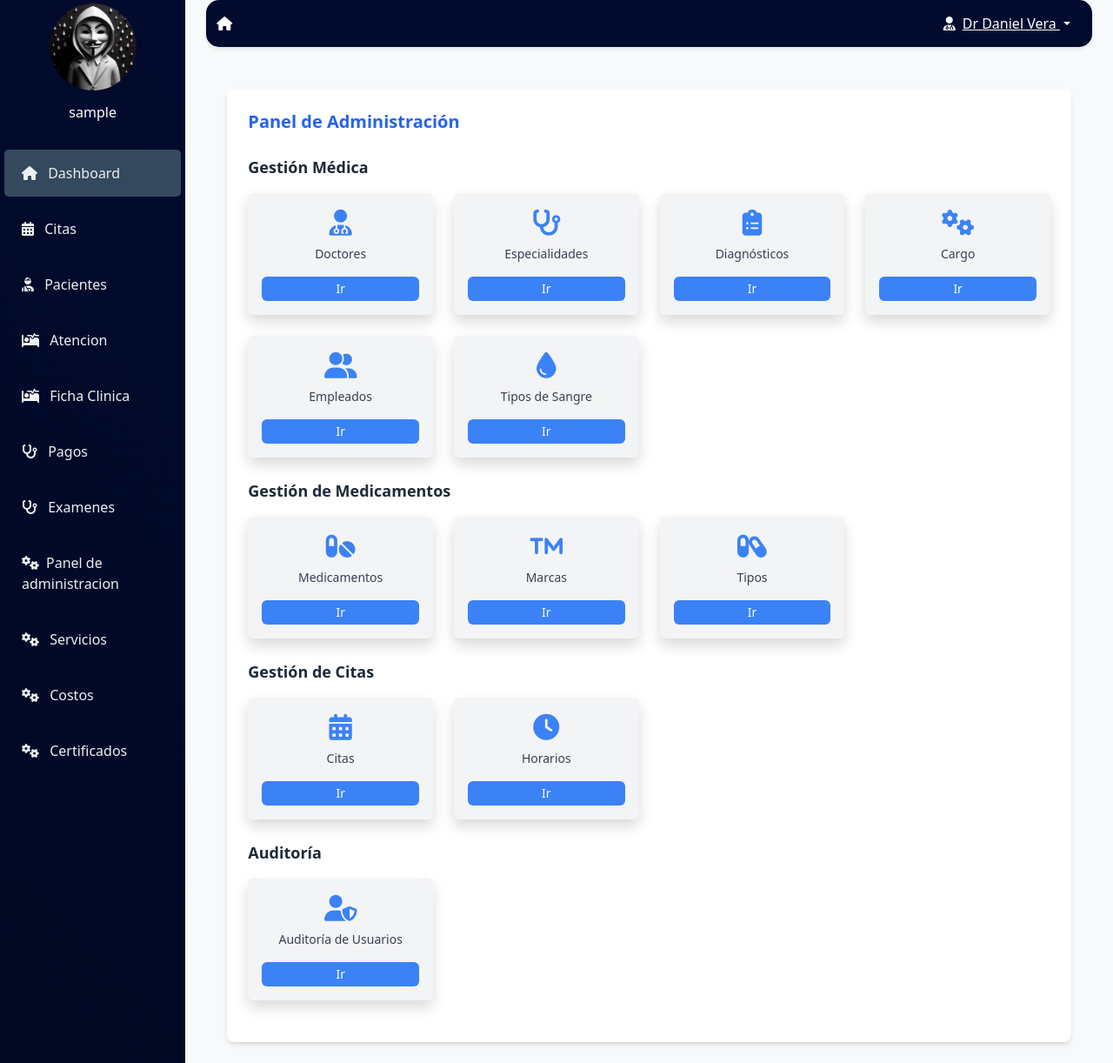
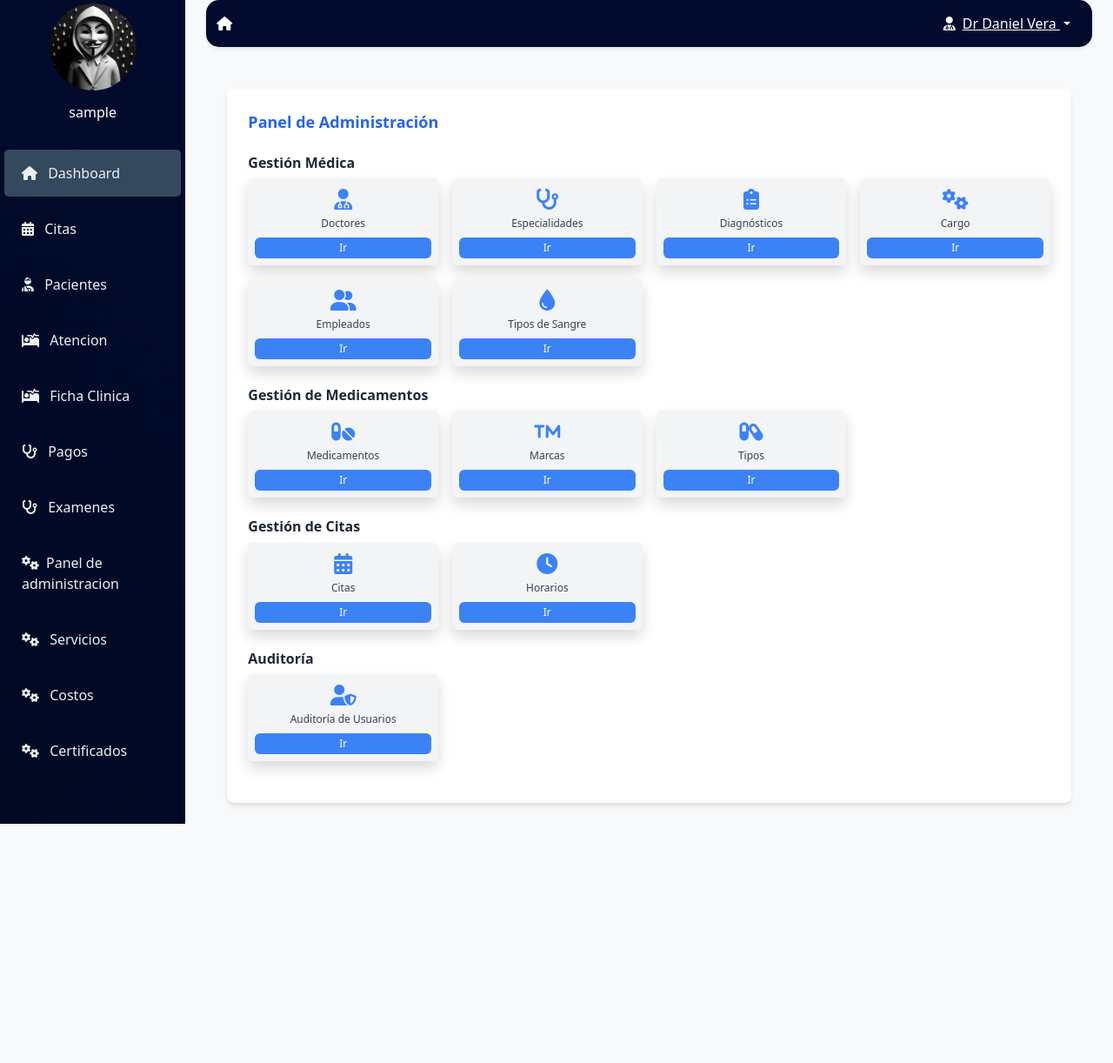
Before and after one commit to GabrielHasqui/app_docrtor_poo, a Django app: page /security/admin/dashboard/ in a window 1280 px wide. Shown: the whole page at 87% size. After the commit the page ends 947 px from the top, so only its background shows below. Run offline with Django 4.2, Linux system fonts and the light colour scheme; the visitor is signed in with stand-in values (Sample User, id 1); some libraries are stand-ins or nearby versions.

Commit message:
cambios en atencion

```diff
--- a/template/attention/medical_attention/form.html
+++ b/template/attention/medical_attention/form.html
@@ -273,7 +273,6 @@
             let nombre=det.medicamento__nombre
             let cantidad= det.cantidad
             let prescripcion=det.prescripcion
-            print( codigo, nombre, cantidad, prescripcion)
             this.medicamentos.push({ codigo, nombre, cantidad, prescripcion });
             });
             this.syncTable();
@@ -387,7 +386,6 @@
         //let url = (detailAtencionUpdate && detailAtencionUpdate.length > 0) ? '/attention_update/' : '/attention_create/'
         let url = window.location.pathname.trim()
         //url = url.slice(0, -1);
-        alert(url)
         fetch(url, {
             method: 'POST',
             headers: {
@@ -400,7 +398,7 @@
         .then(data => {
             //console.log(data)
             alert(data.msg);
-             window.location.href = '/attention_list/'
+                window.location.href = '/attention/attention_list/';
         })
         .catch(error => {
             console.error('Error al guardar la atención médica:', error);
--- a/template/attention/medical_attention/list.html
+++ b/template/attention/medical_attention/list.html
@@ -71,9 +71,6 @@
                                             <a href="{% url 'attention:attention_update' item.id %}" class="btn btn-success btn-sm text-white" title="Editar Atencion">
                                                 <i class="fas fa-edit"></i>
                                             </a>
-                                            {% with id=item.id name=item.nombre_completo msg="Esta seguro de eliminar al paciente:" %}
-                                             <button class="btn btn-danger" title="Eliminar Atencion" onclick="confirmDelete('{{ id }}','{{name}}','{{ msg|escapejs }}');"> <i class="fa-solid fa-trash"></i></button>
-                                            {% endwith %}
                                         </div>
                                     </td>
                                 </tr>
@@ -137,7 +134,7 @@
     function verDatos(id) {
     //
     // Obtener los datos de la atencion del paciente
-      fetch(`/attention_detail/${id}/`)
+      fetch(`/attention/attention_detail/${id}/`)
         .then(response => response.json())
         .then(data => {
             // Llenar el modal con los datos
--- a/template/security/admin/dashboard/dashboard.html
+++ b/template/security/admin/dashboard/dashboard.html
@@ -4,92 +4,92 @@
 <script src="https://cdn.tailwindcss.com"></script>
 <div class="container mx-auto p-4">
     <div class="bg-white shadow-md rounded-lg p-4">
-        <h3 class="text-xl font-bold text-blue-600 mb-4">Panel de Administración</h3>
+        <h3 class="text-lg font-bold text-blue-600 mb-4">Panel de Administración</h3>
 
         <!-- Gestión Médica -->
         <section class="mb-6">
-            <h4 class="text-lg font-semibold text-gray-800 mb-3">Gestión Médica</h4>
-            <div class="grid grid-cols-1 sm:grid-cols-3 lg:grid-cols-4 gap-4">
-                <div class="bg-gray-100 rounded-md shadow p-3 text-center">
-                    <i class="fas fa-user-md text-blue-500 text-3xl mb-2"></i>
-                    <h5 class="text-sm font-medium text-gray-700">Doctores</h5>
-                    <a href="{% url 'core:doctor_list' %}" class="mt-3 block bg-blue-500 text-white py-1 px-3 rounded hover:bg-blue-600 text-sm">Ir</a>
+            <h4 class="text-md font-semibold text-gray-800 mb-2">Gestión Médica</h4>
+            <div class="grid grid-cols-1 sm:grid-cols-3 lg:grid-cols-4 gap-3">
+                <div class="bg-gray-100 rounded-md shadow p-2 text-center">
+                    <i class="fas fa-user-md text-blue-500 text-2xl mb-1"></i>
+                    <h5 class="text-xs font-medium text-gray-700">Doctores</h5>
+                    <a href="{% url 'core:doctor_list' %}" class="mt-2 block bg-blue-500 text-white py-1 px-2 rounded hover:bg-blue-600 text-xs">Ir</a>
                 </div>
-                <div class="bg-gray-100 rounded-md shadow p-3 text-center">
-                    <i class="fas fa-stethoscope text-blue-500 text-3xl mb-2"></i>
-                    <h5 class="text-sm font-medium text-gray-700">Especialidades</h5>
-                    <a href="{% url 'core:specialty_list' %}" class="mt-3 block bg-blue-500 text-white py-1 px-3 rounded hover:bg-blue-600 text-sm">Ir</a>
+                <div class="bg-gray-100 rounded-md shadow p-2 text-center">
+                    <i class="fas fa-stethoscope text-blue-500 text-2xl mb-1"></i>
+                    <h5 class="text-xs font-medium text-gray-700">Especialidades</h5>
+                    <a href="{% url 'core:specialty_list' %}" class="mt-2 block bg-blue-500 text-white py-1 px-2 rounded hover:bg-blue-600 text-xs">Ir</a>
                 </div>
-                <div class="bg-gray-100 rounded-md shadow p-3 text-center">
-                    <i class="fas fa-clipboard-list text-blue-500 text-3xl mb-2"></i>
-                    <h5 class="text-sm font-medium text-gray-700">Diagnósticos</h5>
-                    <a href="{% url 'core:diagnosis_list' %}" class="mt-3 block bg-blue-500 text-white py-1 px-3 rounded hover:bg-blue-600 text-sm">Ir</a>
+                <div class="bg-gray-100 rounded-md shadow p-2 text-center">
+                    <i class="fas fa-clipboard-list text-blue-500 text-2xl mb-1"></i>
+                    <h5 class="text-xs font-medium text-gray-700">Diagnósticos</h5>
+                    <a href="{% url 'core:diagnosis_list' %}" class="mt-2 block bg-blue-500 text-white py-1 px-2 rounded hover:bg-blue-600 text-xs">Ir</a>
                 </div>
-                <div class="bg-gray-100 rounded-md shadow p-3 text-center">
-                    <i class="fas fa-cogs text-blue-500 text-3xl mb-2"></i>
-                    <h5 class="text-sm font-medium text-gray-700">Cargo</h5>
-                    <a href="{% url 'core:post_list' %}" class="mt-3 block bg-blue-500 text-white py-1 px-3 rounded hover:bg-blue-600 text-sm">Ir</a>
+                <div class="bg-gray-100 rounded-md shadow p-2 text-center">
+                    <i class="fas fa-cogs text-blue-500 text-2xl mb-1"></i>
+                    <h5 class="text-xs font-medium text-gray-700">Cargo</h5>
+                    <a href="{% url 'core:post_list' %}" class="mt-2 block bg-blue-500 text-white py-1 px-2 rounded hover:bg-blue-600 text-xs">Ir</a>
                 </div>
-                <div class="bg-gray-100 rounded-md shadow p-3 text-center">
-                    <i class="fas fa-user-friends text-blue-500 text-3xl mb-2"></i>
-                    <h5 class="text-sm font-medium text-gray-700">Empleados</h5>
-                    <a href="{% url 'core:employee_list' %}" class="mt-3 block bg-blue-500 text-white py-1 px-3 rounded hover:bg-blue-600 text-sm">Ir</a>
+                <div class="bg-gray-100 rounded-md shadow p-2 text-center">
+                    <i class="fas fa-user-friends text-blue-500 text-2xl mb-1"></i>
+                    <h5 class="text-xs font-medium text-gray-700">Empleados</h5>
+                    <a href="{% url 'core:employee_list' %}" class="mt-2 block bg-blue-500 text-white py-1 px-2 rounded hover:bg-blue-600 text-xs">Ir</a>
                 </div>
-                <div class="bg-gray-100 rounded-md shadow p-3 text-center">
-                    <i class="fas fa-tint text-blue-500 text-3xl mb-2"></i>
-                    <h5 class="text-sm font-medium text-gray-700">Tipos de Sangre</h5>
-                    <a href="{% url 'core:blood_type_list' %}" class="mt-3 block bg-blue-500 text-white py-1 px-3 rounded hover:bg-blue-600 text-sm">Ir</a>
+                <div class="bg-gray-100 rounded-md shadow p-2 text-center">
+                    <i class="fas fa-tint text-blue-500 text-2xl mb-1"></i>
+                    <h5 class="text-xs font-medium text-gray-700">Tipos de Sangre</h5>
+                    <a href="{% url 'core:blood_type_list' %}" class="mt-2 block bg-blue-500 text-white py-1 px-2 rounded hover:bg-blue-600 text-xs">Ir</a>
                 </div>
             </div>
         </section>
 
         <!-- Gestión de Medicamentos -->
         <section class="mb-6">
-            <h4 class="text-lg font-semibold text-gray-800 mb-3">Gestión de Medicamentos</h4>
-            <div class="grid grid-cols-1 sm:grid-cols-3 lg:grid-cols-4 gap-4">
-                <div class="bg-gray-100 rounded-md shadow p-3 text-center">
-                    <i class="fas fa-pills text-blue-500 text-3xl mb-2"></i>
-                    <h5 class="text-sm font-medium text-gray-700">Medicamentos</h5>
-                    <a href="{% url 'core:medicine_list' %}" class="mt-3 block bg-blue-500 text-white py-1 px-3 rounded hover:bg-blue-600 text-sm">Ir</a>
+            <h4 class="text-md font-semibold text-gray-800 mb-2">Gestión de Medicamentos</h4>
+            <div class="grid grid-cols-1 sm:grid-cols-3 lg:grid-cols-4 gap-3">
+                <div class="bg-gray-100 rounded-md shadow p-2 text-center">
+                    <i class="fas fa-pills text-blue-500 text-2xl mb-1"></i>
+                    <h5 class="text-xs font-medium text-gray-700">Medicamentos</h5>
+                    <a href="{% url 'core:medicine_list' %}" class="mt-2 block bg-blue-500 text-white py-1 px-2 rounded hover:bg-blue-600 text-xs">Ir</a>
                 </div>
-                <div class="bg-gray-100 rounded-md shadow p-3 text-center">
-                    <i class="fas fa-trademark text-blue-500 text-3xl mb-2"></i>
-                    <h5 class="text-sm font-medium text-gray-700">Marcas</h5>
-                    <a href="{% url 'core:brand_medicine_list' %}" class="mt-3 block bg-blue-500 text-white py-1 px-3 rounded hover:bg-blue-600 text-sm">Ir</a>
+                <div class="bg-gray-100 rounded-md shadow p-2 text-center">
+                    <i class="fas fa-trademark text-blue-500 text-2xl mb-1"></i>
+                    <h5 class="text-xs font-medium text-gray-700">Marcas</h5>
+                    <a href="{% url 'core:brand_medicine_list' %}" class="mt-2 block bg-blue-500 text-white py-1 px-2 rounded hover:bg-blue-600 text-xs">Ir</a>
                 </div>
-                <div class="bg-gray-100 rounded-md shadow p-3 text-center">
-                    <i class="fas fa-capsules text-blue-500 text-3xl mb-2"></i>
-                    <h5 class="text-sm font-medium text-gray-700">Tipos</h5>
-                    <a href="{% url 'core:medication_type_list' %}" class="mt-3 block bg-blue-500 text-white py-1 px-3 rounded hover:bg-blue-600 text-sm">Ir</a>
+                <div class="bg-gray-100 rounded-md shadow p-2 text-center">
+                    <i class="fas fa-capsules text-blue-500 text-2xl mb-1"></i>
+                    <h5 class="text-xs font-medium text-gray-700">Tipos</h5>
+                    <a href="{% url 'core:medication_type_list' %}" class="mt-2 block bg-blue-500 text-white py-1 px-2 rounded hover:bg-blue-600 text-xs">Ir</a>
                 </div>
             </div>
         </section>
 
         <!-- Gestión de Citas -->
         <section class="mb-6">
-            <h4 class="text-lg font-semibold text-gray-800 mb-3">Gestión de Citas</h4>
-            <div class="grid grid-cols-1 sm:grid-cols-3 lg:grid-cols-4 gap-4">
-                <div class="bg-gray-100 rounded-md shadow p-3 text-center">
-                    <i class="fas fa-calendar-alt text-blue-500 text-3xl mb-2"></i>
-                    <h5 class="text-sm font-medium text-gray-700">Citas</h5>
-                    <a href="{% url 'attention:quote_list' %}" class="mt-3 block bg-blue-500 text-white py-1 px-3 rounded hover:bg-blue-600 text-sm">Ir</a>
+            <h4 class="text-md font-semibold text-gray-800 mb-2">Gestión de Citas</h4>
+            <div class="grid grid-cols-1 sm:grid-cols-3 lg:grid-cols-4 gap-3">
+                <div class="bg-gray-100 rounded-md shadow p-2 text-center">
+                    <i class="fas fa-calendar-alt text-blue-500 text-2xl mb-1"></i>
+                    <h5 class="text-xs font-medium text-gray-700">Citas</h5>
+                    <a href="{% url 'attention:quote_list' %}" class="mt-2 block bg-blue-500 text-white py-1 px-2 rounded hover:bg-blue-600 text-xs">Ir</a>
                 </div>
-                <div class="bg-gray-100 rounded-md shadow p-3 text-center">
-                    <i class="fas fa-clock text-blue-500 text-3xl mb-2"></i>
-                    <h5 class="text-sm font-medium text-gray-700">Horarios</h5>
-                    <a href="{% url 'attention:schedule_attention_list' %}" class="mt-3 block bg-blue-500 text-white py-1 px-3 rounded hover:bg-blue-600 text-sm">Ir</a>
+                <div class="bg-gray-100 rounded-md shadow p-2 text-center">
+                    <i class="fas fa-clock text-blue-500 text-2xl mb-1"></i>
+                    <h5 class="text-xs font-medium text-gray-700">Horarios</h5>
+                    <a href="{% url 'attention:schedule_attention_list' %}" class="mt-2 block bg-blue-500 text-white py-1 px-2 rounded hover:bg-blue-600 text-xs">Ir</a>
                 </div>
             </div>
         </section>
 
         <!-- Auditoría -->
         <section class="mb-6">
-            <h4 class="text-lg font-semibold text-gray-800 mb-3">Auditoría</h4>
-            <div class="grid grid-cols-1 sm:grid-cols-3 lg:grid-cols-4 gap-4">
-                <div class="bg-gray-100 rounded-md shadow p-3 text-center">
-                    <i class="fas fa-user-shield text-blue-500 text-3xl mb-2"></i>
-                    <h5 class="text-sm font-medium text-gray-700">Auditoría de Usuarios</h5>
-                    <a href="{% url 'core:audit_user_list' %}" class="mt-3 block bg-blue-500 text-white py-1 px-3 rounded hover:bg-blue-600 text-sm">Ir</a>
+            <h4 class="text-md font-semibold text-gray-800 mb-2">Auditoría</h4>
+            <div class="grid grid-cols-1 sm:grid-cols-3 lg:grid-cols-4 gap-3">
+                <div class="bg-gray-100 rounded-md shadow p-2 text-center">
+                    <i class="fas fa-user-shield text-blue-500 text-2xl mb-1"></i>
+                    <h5 class="text-xs font-medium text-gray-700">Auditoría de Usuarios</h5>
+                    <a href="{% url 'core:audit_user_list' %}" class="mt-2 block bg-blue-500 text-white py-1 px-2 rounded hover:bg-blue-600 text-xs">Ir</a>
                 </div>
             </div>
         </section>
```
Also changed, not shown: aplication/attention/forms/medical_attention.py (+0 -18 lines), aplication/attention/views/medical_attention.py (+6 -4 lines).
